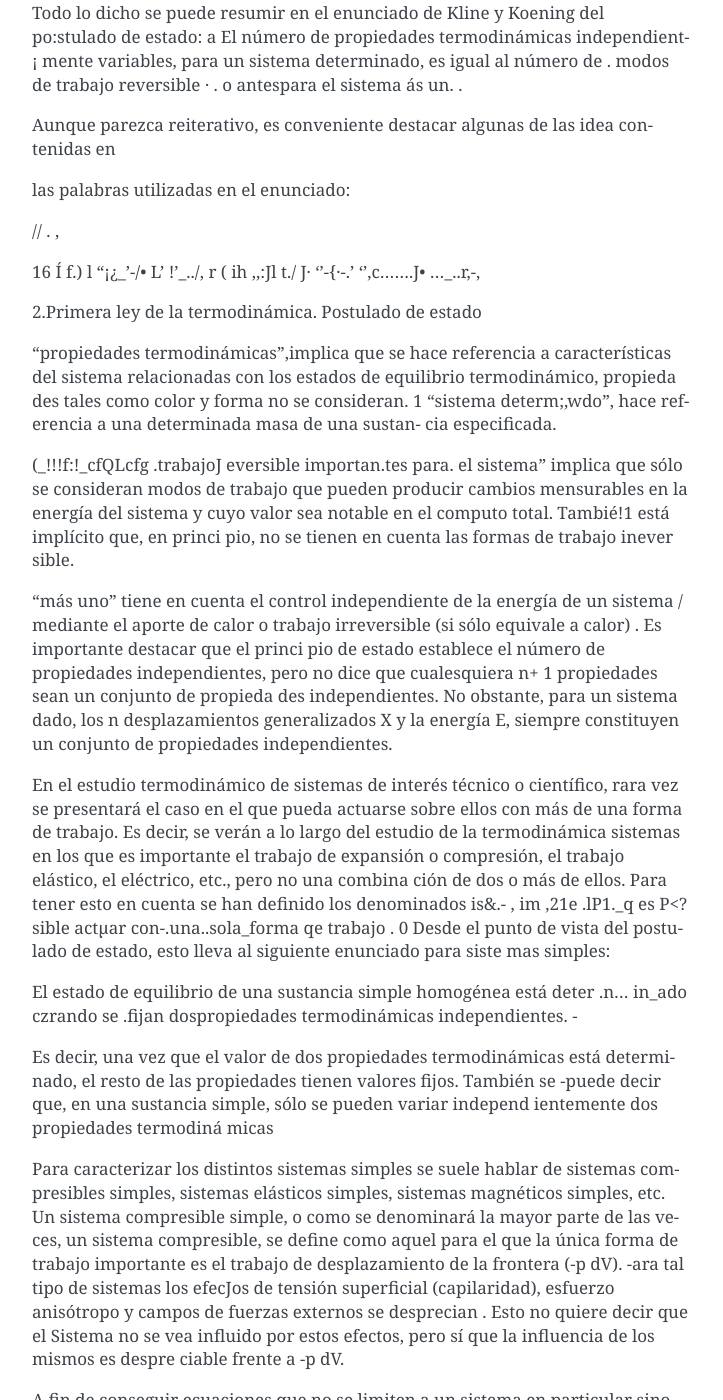
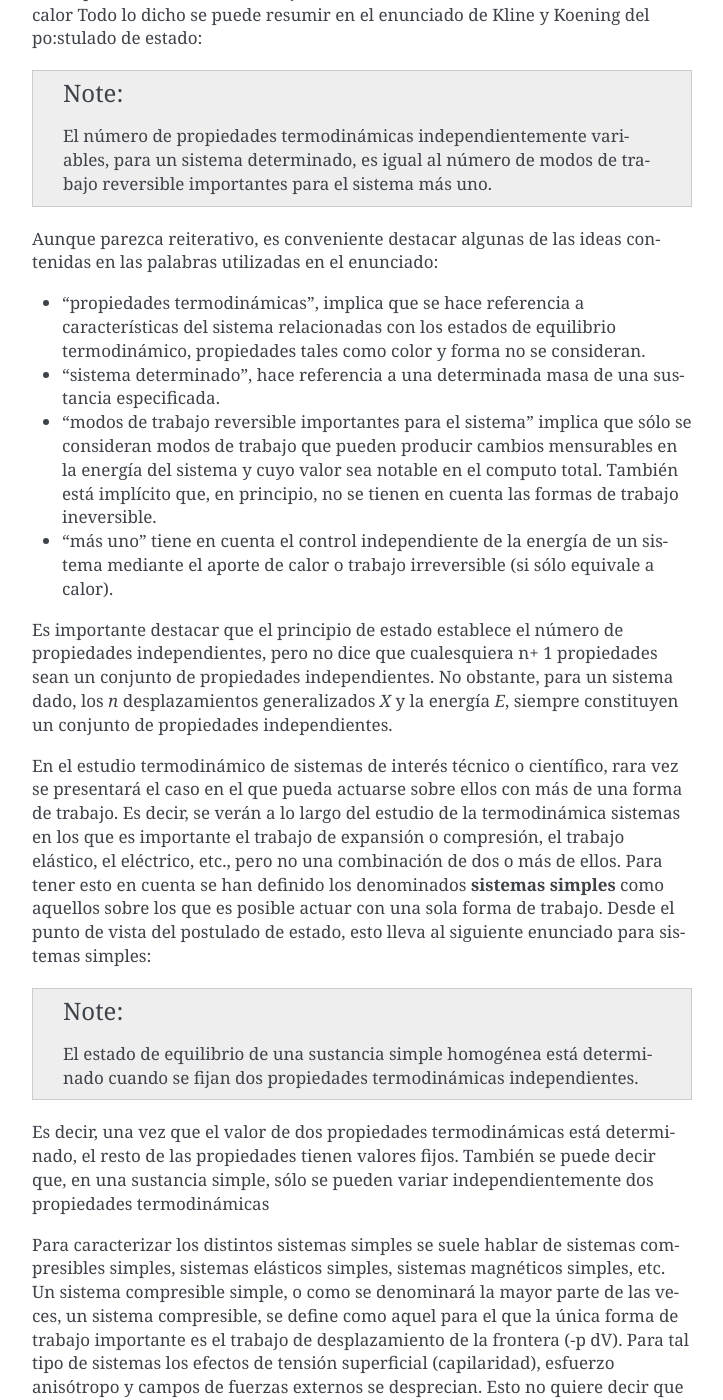
Before and after one commit to mantielero/termodinamica, a Sphinx documentation site: the page built from source/primer_principio_postulado_estado_sistemas_simples.rst, in a window 1280 px wide and 1400 px high, scrolled down 797 px. Shown: the whole window, without its empty margins (388-1111 px from the left). Built offline with Sphinx 7.4.7, drawn with Linux system fonts in a browser that asks for light colours; pages that are not in the unit, such as notebooks, are missing from menus; some of the changed text lies outside the part shown.

Commit message:
Update primer_principio_postulado_estado_sistemas_simples.rst

```diff
--- a/source/primer_principio_postulado_estado_sistemas_simples.rst
+++ b/source/primer_principio_postulado_estado_sistemas_simples.rst
@@ -3,75 +3,59 @@ Postulado de estado. Sistemas simples
 
 Como ya mencionamos en el tema anterior, el número de propiedades termodinámicas que definen el estado de un sistema está perfectamente definido y, por lo tanto, no todas las propiedades termodinámicas de un sistema se pueden hacer variar independientemente unas de otras.
 
-Como ejemplo, que justifica lo que se ha dicho, considerese la conocida ecuación utili­ zada para gases ideales:
+Como ejemplo, que justifica lo que se ha dicho, considerese la conocida ecuación utilizada para gases ideales:
 
-p v = R T
+.. math::
+
+   p v = R T
 
 en la que R es una constante característica del gas, si v es el volumen específico másico y la constante universal de los gases en el caso de que v sea el volumen molar. Es fácil ver que en esta ecuación sólo dos de las coordenadas de estado del sistema (p, v, T ) pueden variar inde­ pendientemente . Por lo tanto, en el caso de gases ideales, sólo dos propiedades termodinámi­ cas definen el estado del sistema y por lo tanto cualesquiera otras propiedades se pueden dar en función de dos de ellas.
 
-Para conocer el número de propiedades termodinámicas que es preciso considerar en el estudio de cualquier sistema termodinámico se dispone de una regla: el denominad o¡priiicipio "
-op oitiJado ile estm1o enunciado po Kline y   oning en 1957.
+Para conocer el número de propiedades termodinámicas que es preciso considerar en el estudio de cualquier sistema termodinámico se dispone de una regla: el denominado *principio* o *postulado de estado*, enunciado por Kline y Koening en 1957.
 '
-Este postulado no es más que una generalización del hecho, puesto de manifiesto expe­ entalmente'. de que sólo comunicm1do trabajo reversible o calor a un sistema en equilibrio pued e mod{ ficar su estado y que cada una de estasformas de cambfGr el estado del siste­ está ligada a una variable de estado. En lo que hemos dicho anteriormente está implícita­ mente  considerada  la  circunstancia  de  que  cualquier  forma  de trabajo  irreversible  puede sustituirse por la correspondiente forma de trabajo reversible más transferencia de calor, o só­ lo calor Todo lo dicho se puede resumir en el enunciado de Kline y Koening del po:stulado de
-estado:
-a	El  número  de  propiedades   termodinámicas   independient-¡
-mente variables, para un sistema determinado, es igual al número de .
-modos de trabajo reversible · . o  antespara el sistema	ás un.  .
+Este postulado no es más que una generalización del hecho, puesto de manifiesto expeentalmente, de que sólo comunicando trabajo reversible o calor a un sistema en equilibrio se puede modificar su estado y que cada una de estas formas de cambiar el estado del sistema está ligada a una variable de estado. En lo que hemos dicho anteriormente está implícitamente  considerada  la  circunstancia  de  que  cualquier  forma  de trabajo  irreversible  puede sustituirse por la correspondiente forma de trabajo reversible más transferencia de calor, o sólo calor Todo lo dicho se puede resumir en el enunciado de Kline y Koening del po:stulado de estado:
 
-Aunque parezca reiterativo, es conveniente destacar algunas de las idea  contenidas en
+.. note::
 
-las palabras utilizadas en el enunciado:
+   El  número  de  propiedades termodinámicas independientemente variables, para un sistema determinado, es igual al número de modos de trabajo reversible importantes para el sistema más uno.
 
-//	.	,
+Aunque parezca reiterativo, es conveniente destacar algunas de las ideas contenidas en las palabras utilizadas en el enunciado:
 
-16	Í f.)	l "¡¿_'-/• L'	!'_../, r
-( ih ,,:Jl t./	J·
-''-{·-.'	'',c.......J• ..._..r,-,
+* "propiedades termodinámicas", implica que se hace referencia a características del sistema relacionadas con los estados de equilibrio termodinámico, propiedades tales como color y forma no se consideran.
+* "sistema determinado", hace referencia a una determinada masa de una sustancia especificada.
+* "modos de trabajo reversible importantes para el sistema" implica que sólo se consideran modos de trabajo que pueden producir cambios mensurables en la energía del sistema y cuyo valor sea notable en el computo total. También está implícito que, en principio, no se tienen en cuenta las formas de trabajo ineversible.
+* "más uno" tiene en cuenta el control independiente de la energía de un sistema mediante el aporte de calor o trabajo irreversible (si sólo equivale a calor).
 
-2.Primera ley de la termodinámica. Postulado de estado
+Es importante destacar que el principio de estado establece el número de propiedades independientes, pero no dice que cualesquiera n+ 1 propiedades sean un conjunto de propiedades independientes. No obstante, para un sistema dado, los *n* desplazamientos generalizados *X* y la energía *E*, siempre constituyen un conjunto de propiedades independientes.
 
+En el estudio termodinámico de sistemas de interés técnico o científico, rara vez se presentará el caso en el que pueda actuarse sobre ellos con más de una forma de trabajo. Es decir, se verán a lo largo del estudio de la termodinámica sistemas en los que es importante el trabajo de expansión o compresión, el trabajo elástico, el eléctrico, etc., pero no una combinación de dos o más de ellos. Para tener esto en cuenta se han definido los denominados **sistemas simples** como aquellos sobre los que es posible actuar con una sola forma de trabajo. Desde el punto de vista del postulado de estado, esto lleva al siguiente enunciado para sistemas simples:
 
+.. note::
 
-"propiedades termodinámicas",implica que se hace referencia a características del sistema relacionadas con los estados de equilibrio termodinámico, propieda­ des tales como color y forma no se consideran.
-1
-"sistema determ;,wdo", hace referencia a una determinada masa de una sustan-
-cia especificada.
+   El estado de equilibrio de una sustancia simple homogénea está determinado cuando se fijan dos propiedades termodinámicas independientes.
 
-(_!!!f:!_cfQLcfg .trabajoJ eversible importan.tes para. el sistema" implica que sólo se consideran modos de trabajo que pueden producir cambios mensurables en la energía del sistema y cuyo valor sea notable en el computo total. Tambié!1 está implícito que, en princi pio, no se tienen en cuenta las formas de trabajo inever­ sible.
+Es decir, una vez que el valor de dos propiedades termodinámicas está determinado, el resto de las propiedades tienen valores fijos. También se puede decir que, en una sustancia simple, sólo se pueden variar independientemente dos propiedades termodinámicas
 
-"más uno" tiene en cuenta el control independiente de la energía de un sistema
-/ mediante el aporte de calor o trabajo irreversible (si sólo equivale a calor) .
-Es importante destacar que el princi pio de estado establece el número de propiedades independientes, pero no dice que cualesquiera n+ 1 propiedades sean un conjunto de propieda­ des independientes. No obstante, para un sistema dado, los n desplazamientos generalizados X y la energía E, siempre constituyen un conjunto de propiedades independientes.
+Para caracterizar los distintos sistemas simples se suele hablar de sistemas compresibles simples, sistemas elásticos simples, sistemas magnéticos simples, etc. Un sistema compresible simple, o como se denominará la mayor parte de las veces, un sistema compresible, se define como aquel para el que la única forma de trabajo importante es el trabajo de desplazamiento de la frontera (-p dV). Para tal tipo de sistemas los efectos de tensión superficial (capilaridad), esfuerzo anisótropo y campos de fuerzas externos se desprecian. Esto no quiere decir que el sistema no se vea influido por estos efectos, pero sí que la influencia de los mismos es despreciable frente a :math:`-p dV`.
 
-En el estudio termodinámico de sistemas de interés técnico o científico, rara vez se presentará el caso en el que pueda actuarse sobre ellos con más de una forma de trabajo. Es decir, se verán a lo largo del estudio de la termodinámica sistemas en los que es importante el
-trabajo de expansión o compresión, el trabajo elástico, el eléctrico, etc., pero no una combina­ ción de dos o más de ellos. Para tener esto en cuenta se han definido los denominados  is&.-
-,	im	,21e .lP1._q	es P<?sible actµar con-.una..sola_forma  qe trabajo .
-0
-Desde el punto de vista del postulado de estado, esto lleva al siguiente enunciado para siste­ mas simples:
+A fin de conseguir ecuaciones que no se limiten a un sistema en particular sino que puedan ser utilizadas en todos los sistemas de la misma clase y centrandonos en los sistema simples compresibles, es conveniente que nos refiramos a las propiedades por unidad de masa del sistema.
 
-El estado de equilibrio de una sustancia simple homogénea está deter­
-.n... in_ado czrando se .fijan dospropiedades termodinámicas independientes. -
-
-Es decir, una vez que el valor de dos propiedades termodinámicas está determinado, el resto de las propiedades tienen valores fijos. También se -puede decir que, en una sustancia simple, sólo se pueden variar independ ientemente dos propiedades termodiná micas
-
-Para caracterizar los distintos sistemas simples se suele hablar de sistemas compresibles simples, sistemas elásticos simples, sistemas magnéticos simples, etc. Un sistema compresible simple, o como se denominará la mayor parte de las veces, un sistema compresible, se define como aquel para el que la única forma de trabajo importante es el trabajo de desplazamiento de la frontera (-p dV). -ara tal tipo de sistemas los efecJos de tensión superficial (capilaridad), esfuerzo anisótropo y campos de fuerzas externos se desprecian . Esto no quiere decir que el Sistema no se vea influido por estos efectos, pero sí que la influencia de los mismos es despre­ ciable frente a -p dV.
-
-A fin de conseguir ecuaciones que no se limiten a un sistema en particular sino que puedan ser utilizadas en todos los sistemas de la misma clase y centrandonos en los sistema
-17
-
-2.Primera ley de la termodinámica. Postulado de estado
-
-
-simples compresibles, es conveniente que nos refiramos a las propiedades por unidad de masa del sistema.
-
-Por ejemplo, supóngase que para estudiar un determinado sistema se eligen como va­ riables el volumen y la energía interna, ya que ambas fijan el estado del sistema. Si estas varia­ bles se refieren a la unidad de masa del sistema, también definirán su estado termodinámico, por lo que la temperatura, presión y todas las restantes propiedades termodinámicas intensivas serán función únicamente de u y v.
+Por ejemplo, supóngase que para estudiar un determinado sistema se eligen como variables el volumen y la energía interna, ya que ambas fijan el estado del sistema. Si estas variables se refieren a la unidad de masa del sistema, también definirán su estado termodinámico, por lo que la temperatura, presión y todas las restantes propiedades termodinámicas intensivas serán función únicamente de *u* y *v*.
 
 Por lo tanto:
 
-             r p = p (U, V) .;
-Este sistema de ecuaciones se podrá resolver  respecto a u y v, obteniéndose :
+.. math::
 
-V = V ( T, p ),	u = u ( T, p )
+   T= T(u,v) \\
+   p = p(u,v)
+
+
+Este sistema de ecuaciones se podrá resolver  respecto a *u* y *v*, obteniéndose :
+
+.. math::
+
+   u= u(T,p) \\
+   v = v(T,p)
 
 Por lo que, dados los valores de dos propiedades (T y p, por ejemplo) de un sistema simple compresible (en cualquier otro sistema simple serian otras propiedades caracteristicas del mismo) se puede, en principio, determinar los valores de u y v y por lo tanto el estado del sistema. Por lo tanto, se puede inferir que dos propiedades termodinámicas independientes cualesquiera de un sistema homogéneo compresible simple definen el estado del mismo.
 
```
